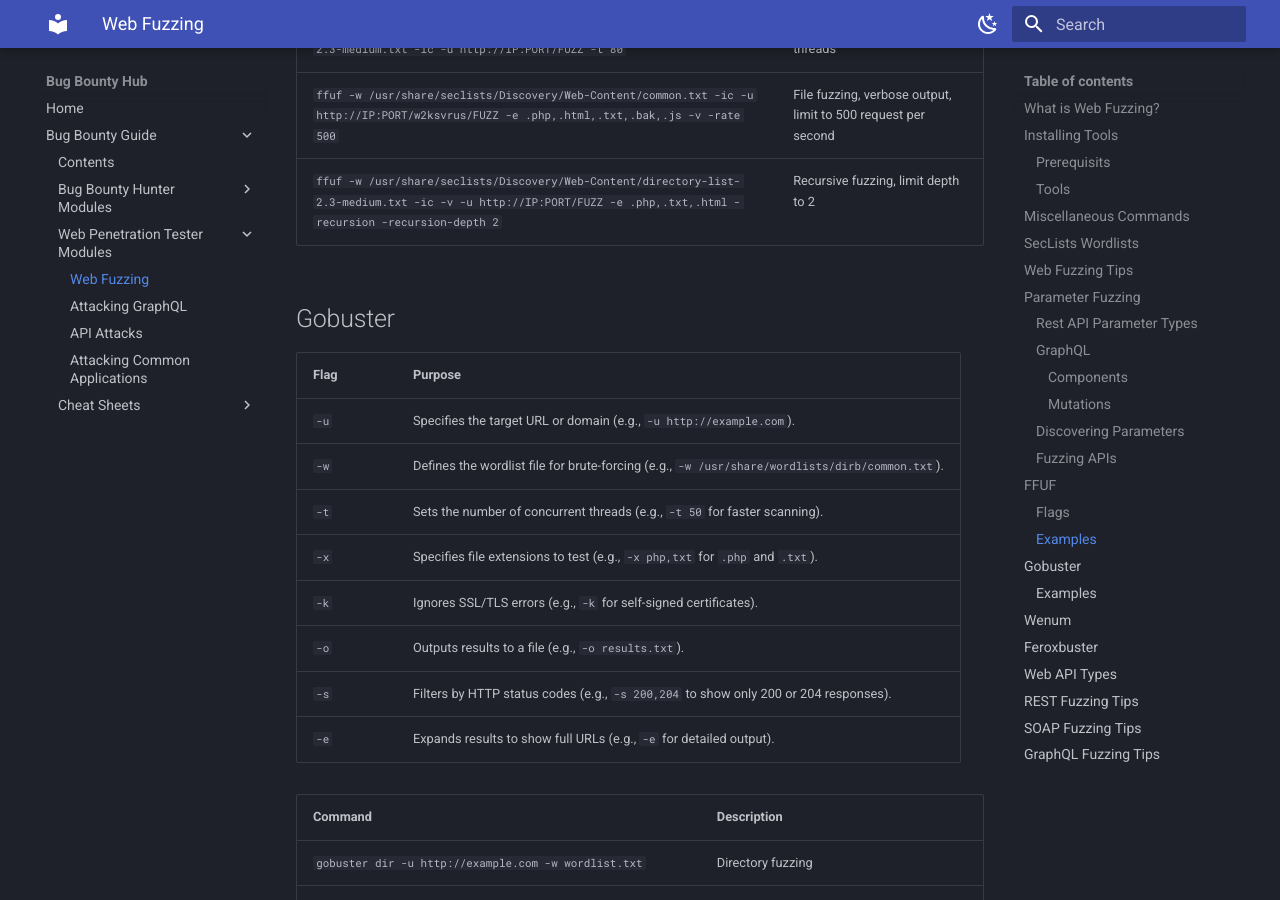
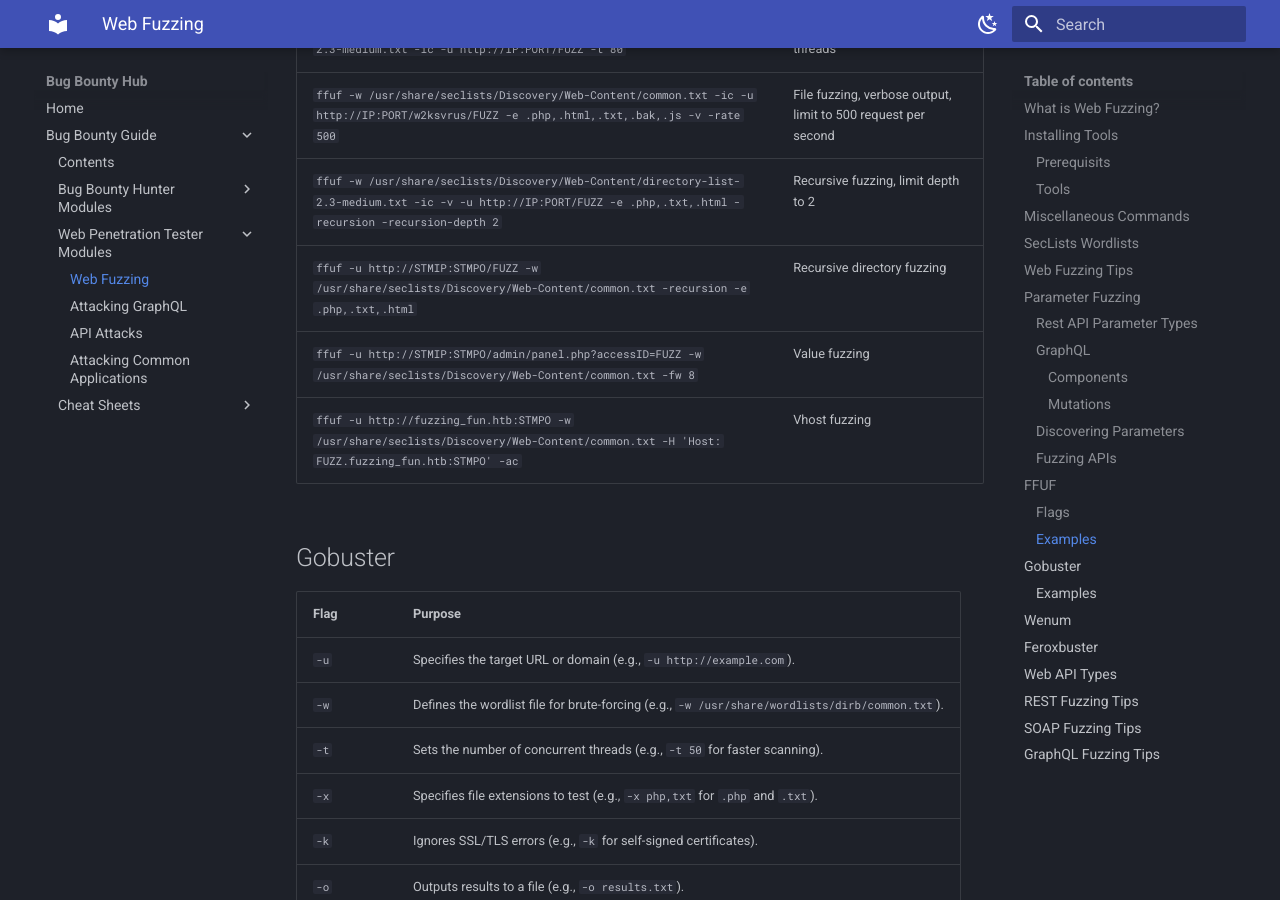
Before and after one commit to variable190/BugBounty, an MkDocs documentation site: the page built from docs/bug-bounty-guide/web-fuzzing.md, in a window 1280 px wide and 900 px high, scrolled down 6970 px. Built offline with MkDocs 1.6.1 and Material for MkDocs 9.7.7, drawn with Linux system fonts in a browser that asks for light colours.

Commit message:
finish web fuzzing page

```diff
--- a/docs/bug-bounty-guide/web-fuzzing.md
+++ b/docs/bug-bounty-guide/web-fuzzing.md
@@ -199,6 +199,10 @@
 | `ffuf -w /usr/share/seclists/Discovery/Web-Content/directory-list-2.3-medium.txt -ic -u http://IP:PORT/FUZZ -t 80` | Directory fuzzing, set to 80 threads |
 | `ffuf -w /usr/share/seclists/Discovery/Web-Content/common.txt -ic -u http://IP:PORT/w2ksvrus/FUZZ -e .php,.html,.txt,.bak,.js -v -rate 500` | File fuzzing, verbose output, limit to 500 request per second |
 | `ffuf -w /usr/share/seclists/Discovery/Web-Content/directory-list-2.3-medium.txt -ic -v -u http://IP:PORT/FUZZ -e .php,.txt,.html -recursion -recursion-depth 2` | Recursive fuzzing, limit depth to 2 |
+| `ffuf -u http://STMIP:STMPO/FUZZ -w /usr/share/seclists/Discovery/Web-Content/common.txt -recursion -e .php,.txt,.html` | Recursive directory fuzzing |
+| `ffuf -u http://STMIP:STMPO/admin/panel.php?accessID=FUZZ -w /usr/share/seclists/Discovery/Web-Content/common.txt -fw 8` | Value fuzzing |
+| `ffuf -u http://fuzzing_fun.htb:STMPO -w /usr/share/seclists/Discovery/Web-Content/common.txt -H 'Host: FUZZ.fuzzing_fun.htb:STMPO' -ac` | Vhost fuzzing |
+
 
 ## Gobuster
 
```
Also changed, not shown: docs/bug-bounty-guide/attacking-graphql.md (+3 -0 lines).
